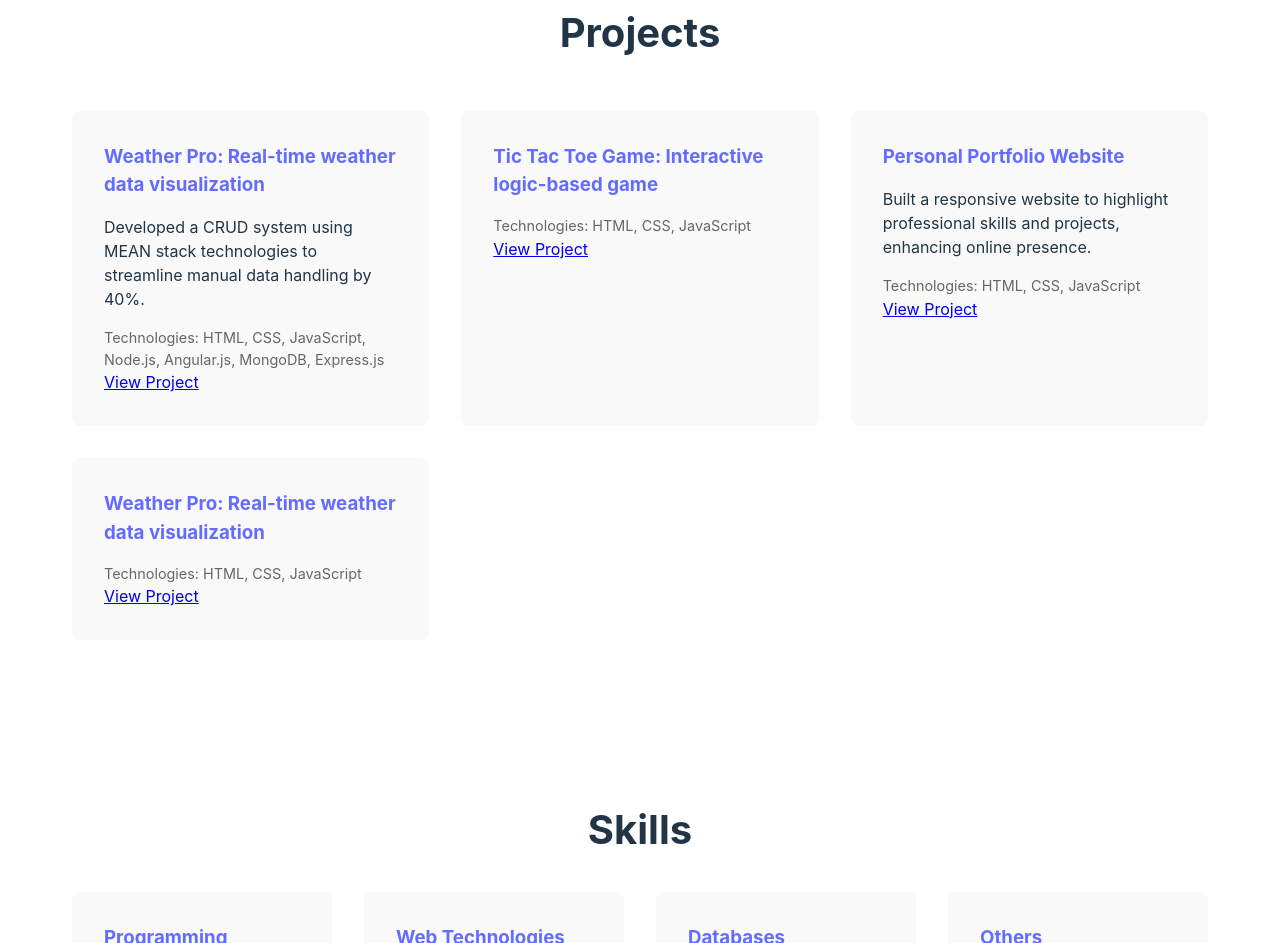
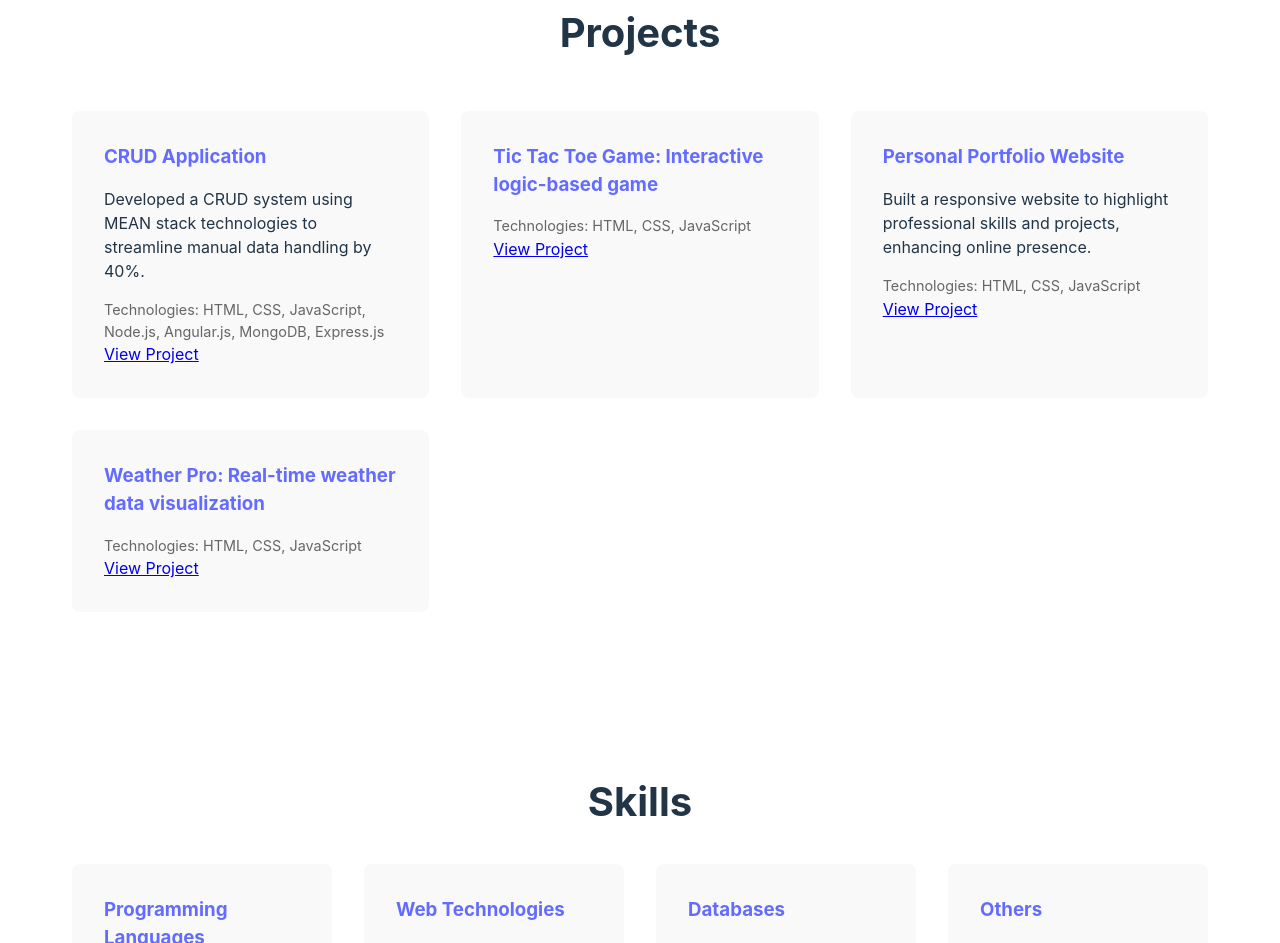
Before and after one commit to hrudanandarauta/Portfolio1, a plain HTML site: page index.html in a window 1280 px wide. Shown: the part 1861-2804 px from the top of the page. Drawn offline with Linux system fonts and the light colour scheme.

Commit message:
index.html

```diff
--- a/index.html
+++ b/index.html
@@ -65,7 +65,7 @@
             <h2>Projects</h2>
             <div class="project-grid">
                 <div class="project-card">
-                    <h3>Weather Pro: Real-time weather data visualization</h3>
+                    <h3>CRUD Application</h3>
                     <p>Developed a CRUD system using MEAN stack technologies to streamline manual data handling by 40%.</p>
                     <p class="tech-stack">Technologies: HTML, CSS, JavaScript, Node.js, Angular.js, MongoDB, Express.js</p>
                     <a href="#" target="_blank" class="project-link">View Project</a> <!-- Placeholder Link -->
```
